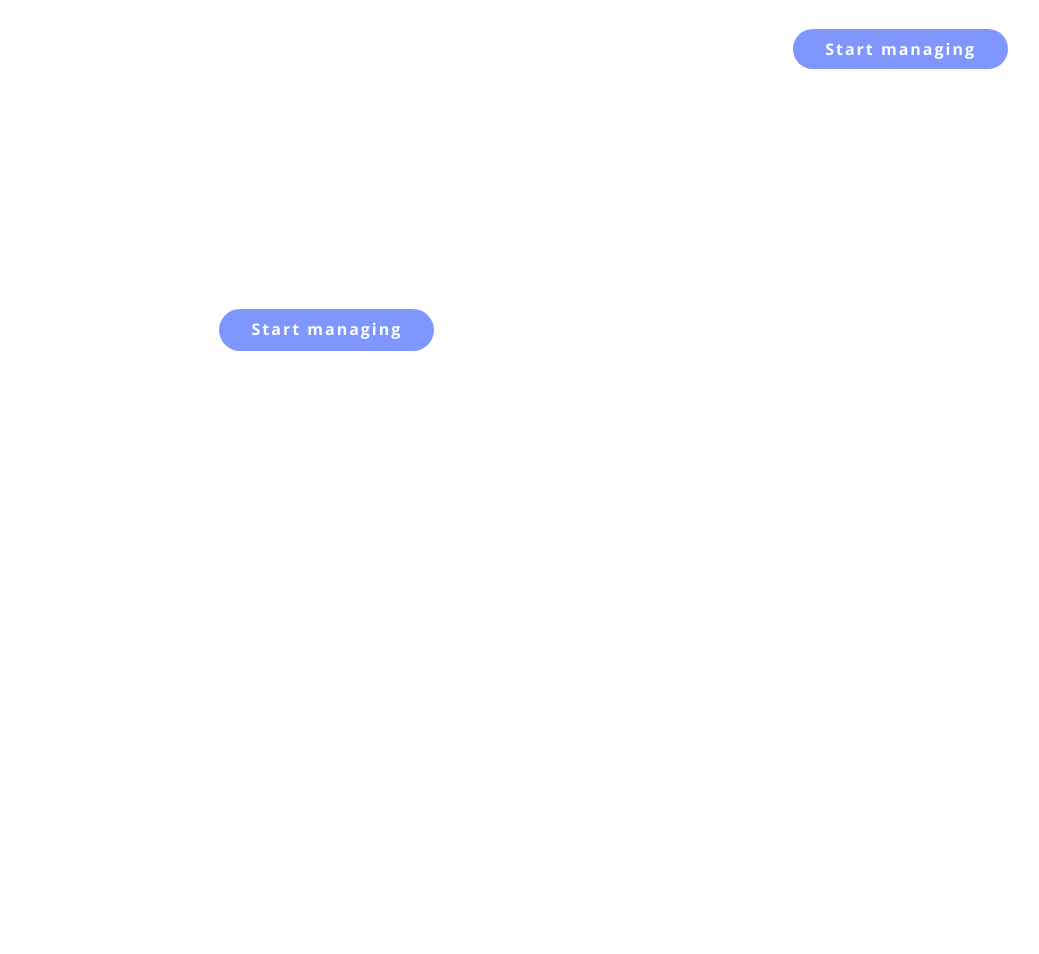
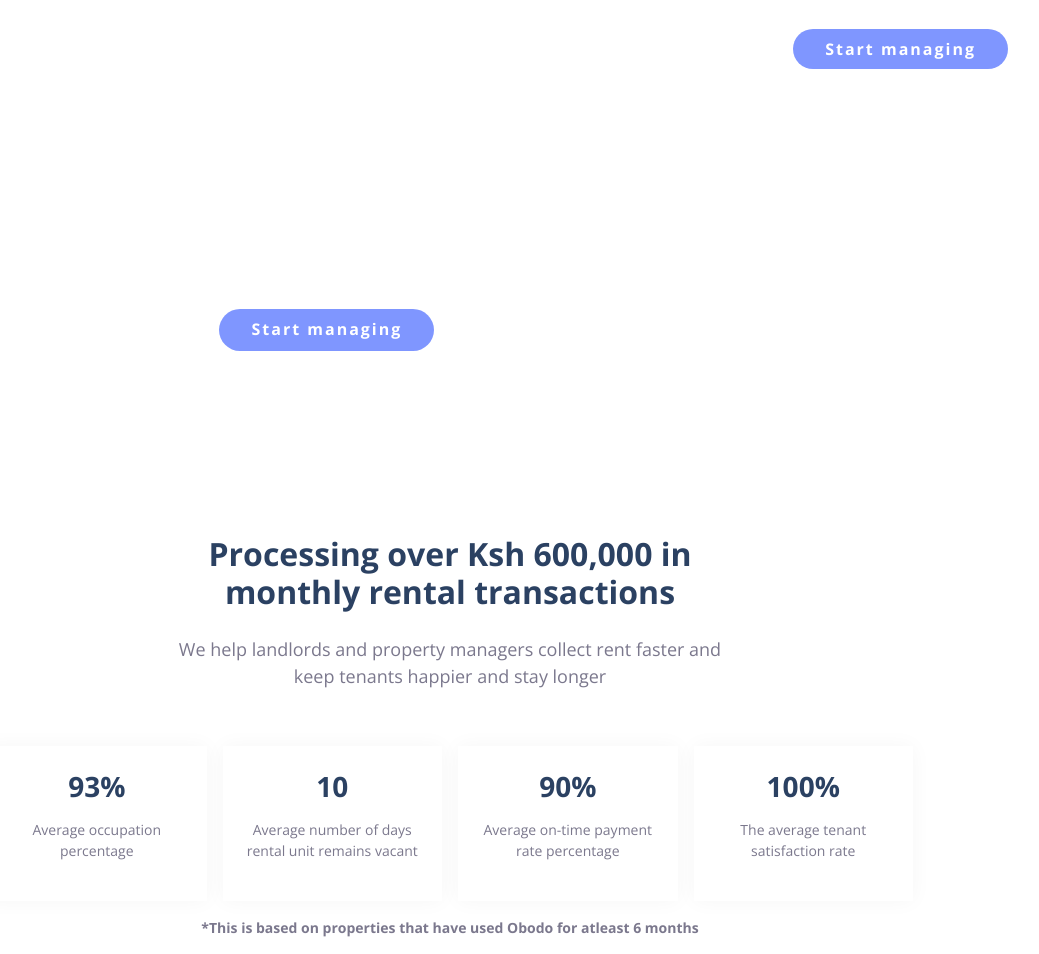
Before and after one commit to mbuthiya/obodo-landing-page, a plain HTML site: page index.html in a window 1280 px wide. Shown: the whole page, without its empty margins (190-1229 px from the left). Before the commit the page ends 800 px from the top, so only its background shows below. Drawn offline with nearby package versions, Linux system fonts and the light colour scheme.

Commit message:
Added obodo facts

```diff
--- a/index.html
+++ b/index.html
@@ -90,6 +90,63 @@
 
         </div>
 
+    </section>
+
+    <section id="facts">
+
+        <div class="container facts-highlight">
+
+            <div class="row">
+
+                <div class="col-sm-12 col-md-3"></div>
+                <div class="col-sm-12 col-md-6 facts-content">
+                    <h2>Processing over Ksh 600,000 in monthly rental transactions</h2>
+                    <p>We help landlords and property managers collect rent faster and keep tenants happier and stay longer</p>
+                </div>
+                <div class="col-sm-12 col-md-3"></div>
+
+            </div>
+
+        </div>
+
+        <div class="container facts-list-container">
+
+            <div class="row">
+
+                <div class="col-sm-12 col-md-1"></div>
+                <div class="col-sm-12 col-md-10 facts-list">
+
+                    <div class="fact">
+                        <h3>93%</h3>
+                        <p>Average occupation percentage</p>
+                    </div>
+                    <div class="fact">
+                        <h3>10</h3>
+                        <p>Average number of days rental unit remains vacant</p>
+                    </div>
+                    <div class="fact">
+                        <h3>90%</h3>
+                        <p>Average on-time payment rate percentage</p>
+                    </div>
+                    <div class="fact">
+                        <h3>100%</h3>
+                        <p>The average tenant satisfaction rate</p>
+                    </div>
+
+                </div>
+                <div class="col-sm-12 col-md-1"></div>
+
+            </div>
+
+        </div>
+
+        <div class="container disclaimer-container">
+            <div class="row">
+                <div class="col-sm-12 col-md-12">
+                    <p>*This is based on properties that have used Obodo for atleast 6 months</p>
+                </div>
+            </div>
+        </div>
 
 
 
--- a/styles/styles.css
+++ b/styles/styles.css
@@ -82,6 +82,64 @@
     margin-top: 40px;
 }
 
+#facts{
+    margin-top: 80px;
+}
+
+.facts-content h2{
+    text-align: center;
+    font-family: "Open sans";
+    font-size: 32px;
+    font-weight: bold;
+    color: #2B4162;
+}
+
+.facts-content p{
+    text-align: center;
+    font-family: "Open sans";
+    font-size: 18px;
+    color: #7B788D;
+    margin-top: 24px;
+}
+
+.facts-list{
+    display: flex;
+    justify-content: space-between;
+    gap: 16px;
+    margin-top: 40px;
+
+}
+
+.fact{
+    padding: 24px 16px;
+    width: 300px;
+    box-shadow: 0px 0px 20px 0px rgba(0,0,0,0.04);
+}
+
+.fact h3{
+    text-align: center;
+    font-family: "Open sans";
+    font-size: 28px;
+    font-weight: bold;
+    color: #2B4162;
+}
+
+.fact p{
+    text-align: center;
+    font-family: "Open sans";
+    font-size: 14px;
+    color: #7B788D;
+    margin-top: 16px;
+}
+
+.disclaimer-container p{
+    text-align: center;
+    font-family: "Open sans";
+    font-size: 14px;
+    color: #7B788D;
+    font-weight: bold;
+    margin-top: 16px;
+}
 
 @media only screen and (max-width: 600px) {
 
@@ -103,4 +161,16 @@
         margin-top: 40px;
     }
 
+    .facts-content h2{
+        text-align: left;
+    }
+
+    .facts-content p{
+        text-align: left;
+    }
+
+    .facts-list{
+        flex-direction: column;
+    }
+
 }
```
